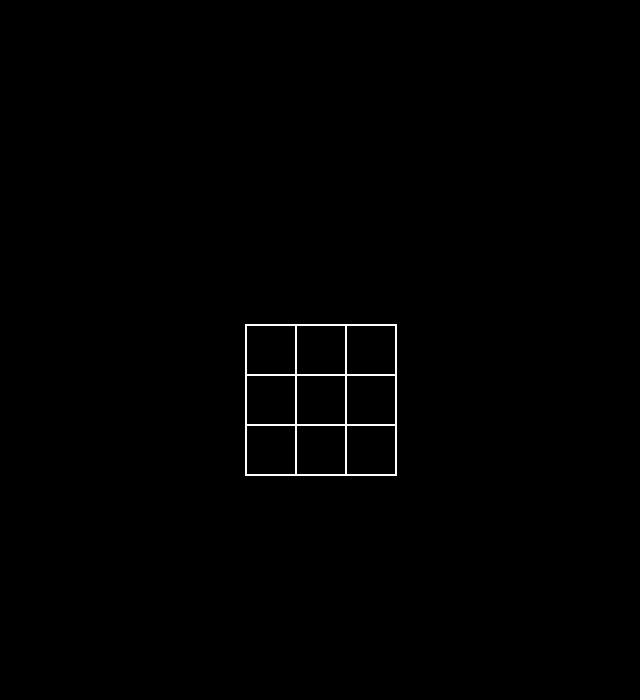
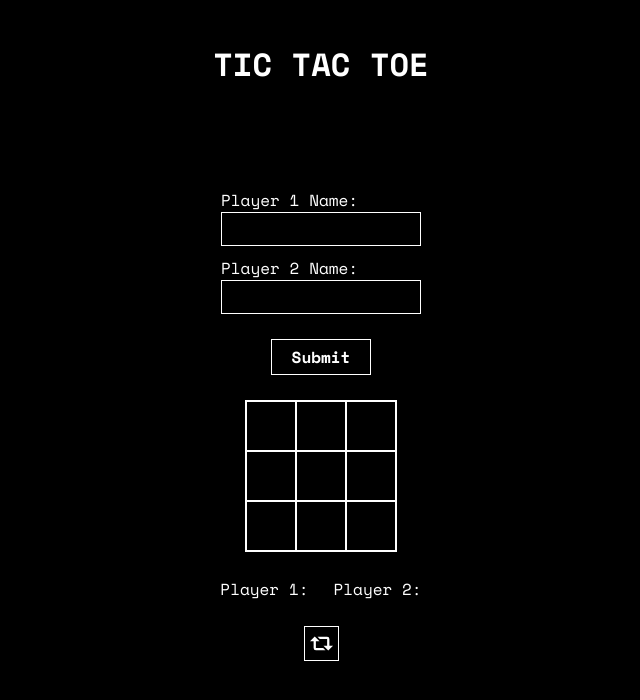
Before and after one commit to AntanasPuzas/odin-tic-tac-toe, a plain HTML site: page index.html in a window 1280 px wide. Shown: the whole page, without its empty margins (319-959 px from the left). Drawn offline with nearby package versions, Linux system fonts and the light colour scheme.

Commit message:
Add player name handling, reset button and winner announcement

```diff
--- a/index.html
+++ b/index.html
@@ -11,7 +11,30 @@
 </head>
 
 <body>
+    <h1>TIC TAC TOE</h1>
+    <form action="" method="set">
+        <div>
+            <label for="player1-name">Player 1 Name:</label>
+            <input type="text" id="player1-name" name="player1-name">
+        </div>
+        <div>
+            <label for="player2-name">Player 2 Name:</label>
+            <input type="text" id="player2-name" name="player2-name">
+        </div>
+        <button type="button">Submit</button>
+    </form>
     <div class="gameboard"></div>
+    <div class="names">
+        <p id="name-1">Player 1: </p>
+        <p id="name-2">Player 2: </p>
+    </div>
+    <button type="button">
+        <svg viewBox="0 0 24 24">
+            <path fill="currentColor"
+                d="M6,5.75L10.25,10H7V16H13.5L15.5,18H7A2,2 0 0,1 5,16V10H1.75L6,5.75M18,18.25L13.75,14H17V8H10.5L8.5,6H17A2,2 0 0,1 19,8V14H22.25L18,18.25Z" />
+        </svg>
+    </button>
+    <div class="winner"></div>
 </body>
 
 </html>
--- a/script.js
+++ b/script.js
@@ -6,7 +6,7 @@ const player1 = ((name, mark) => {
     let player = Player(name, mark);
 
     return {
-        player
+        player,
     }
 
 })("PLAYER-1", "X");
@@ -23,6 +23,8 @@ const Game = (() => {
     let _currentPlayer = player1.player;
 
     const getCurrentPlayer = () => _currentPlayer;
+
+    const resetCurrentPlayer = () => _currentPlayer = player1.player;
 
     const toggleCurrentPlayer = () => {
         _currentPlayer === player1.player
@@ -64,6 +66,7 @@ const Game = (() => {
     return {
         getCurrentPlayer,
         toggleCurrentPlayer,
+        resetCurrentPlayer,
         findWinner,
         isDraw,
     }
@@ -86,28 +89,64 @@ const Gameboard = (() => {
     }
 
     const _placeMarker = (square, index) => {
+        const winnerFrame = document.querySelector(".winner");
         // Disable input in case of winner
         if (Game.findWinner(_gameboard)) {
             return;
-        }  else if (square.textContent === "") {
+        } else if (square.textContent === "") {
             square.textContent = Game.getCurrentPlayer().mark;
             _gameboard[index] = Game.getCurrentPlayer().mark;
             // Handle winner
             if (Game.findWinner(_gameboard)) {
-                console.log("Winner: " + Game.getCurrentPlayer().name);
+                winnerFrame.textContent = `${Game.getCurrentPlayer().name} Wins!`;
+                winnerFrame.style.display = "flex";
                 return;
-            // Handle draw
+                // Handle draw
             } else if (Game.isDraw(_gameboard)) {
-                console.log("draw");
+                winnerFrame.textContent = "It's a draw!";
+                winnerFrame.style.display = "flex";
                 return;
             }
             Game.toggleCurrentPlayer();
         };
     }
 
+    const reset = () => {
+        _gameboard.forEach((el, index, array) => array[index] = null);
+        if (Game.getCurrentPlayer() === player2.player) {
+            Game.resetCurrentPlayer();
+        }
+        document.querySelector(".gameboard")
+            .querySelectorAll("*").forEach(el => el.remove());
+        display();
+    }
+
     return {
         display,
+        reset,
     };
 })();
 
+document.querySelector("form>button").addEventListener("click", () => {
+    const player1Input = document.querySelector("#player1-name");
+    const player2Input = document.querySelector("#player2-name");
+    if (player1Input.value !== "" && player2Input.value !== "") {
+        player1.player.name = player1Input.value;
+        document.querySelector("#name-1").textContent = "Player 1: " + player1.player.name;
+        player2.player.name = player2Input.value;
+        document.querySelector("#name-2").textContent = "Player 2: " + player2.player.name;
+        player1Input.value = "";
+        player2Input.value = "";
+    }
+});
+
+document.querySelector("body>button").addEventListener("click", () => {
+    Gameboard.reset();
+})
+
+document.querySelector(".winner").addEventListener("click", () => {
+    const winner = document.querySelector(".winner");
+    winner.style.display = "none";
+})
+
 Gameboard.display();
--- a/style.css
+++ b/style.css
@@ -1,3 +1,5 @@
+@import url('https://fonts.googleapis.com/css2?family=Space+Mono:wght@400;700&display=swap');
+
 :root {
     --square-size: 50px;
 }
@@ -6,21 +8,69 @@
     padding: 0;
     margin: 0;
     box-sizing: border-box;
+    font-family: 'Space Mono', monospace;
 }
 
 body {
     height: 100vh;
     display: flex;
+    flex-direction: column;
     justify-content: center;
     align-items: center;
     background-color: black;
     color: white;
 }
 
+h1 {
+    margin-top: -100px;
+}
+
+form {
+    display: flex;
+    flex-direction: column;
+    gap: 10px;
+    align-items: center;
+    margin-top: 100px;
+}
+
+form>div {
+    display: flex;
+    flex-direction: column;
+    justify-content: space-between;
+}
+
+form>div>input[type=text] {
+    width: 200px;
+    padding: 3px 4px;
+    border: solid 1px white;
+    background-color: black;
+    color: white;
+    font-size: 1.1rem;
+}
+
+form>button {
+    width: 100px;
+    padding: 5px;
+    margin-top: 15px;
+    border: none;
+    background-color: black;
+    border: solid 1px white;
+    color: white;
+    font-weight: bold;
+    font-size: 1rem;
+}
+
+form>button:hover {
+    background: white;
+    color: black;
+    box-shadow: inset 0 0 0 2px black;
+}
+
 .gameboard {
     display: grid;
     grid-template-columns: repeat(3, var(--square-size));
     border: solid 1px white;
+    margin-top: 25px;
 }
 
 .square {
@@ -31,3 +81,44 @@ body {
     align-items: center;
     border: solid 1px white;
 }
+
+.names {
+    display: flex;
+    justify-content: space-between;
+    gap: 25px;
+    margin-top: 25px;
+}
+
+body>button {
+    width: 35px;
+    height: 35px;
+    display: flex;
+    justify-content: center;
+    align-items: center;
+    border: solid 1px white;
+    background: black;
+    color: white;
+    margin-top: 25px;
+}
+
+body>button>svg {
+    width: 27px;
+}
+
+body>button:hover {
+    background: white;
+    color: black;
+    box-shadow: inset 0 0 0 2px black;
+}
+
+.winner {
+    display: none;
+    align-items: center;
+    justify-content: center;
+    font-size: 1.5rem;
+    background-color: black;
+    width: 500px;
+    height: 500px;
+    position: absolute;
+    border: solid 1px white;
+}
```
